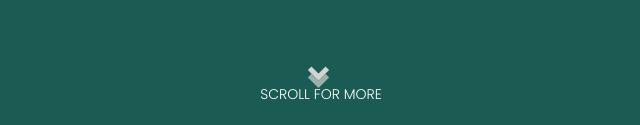
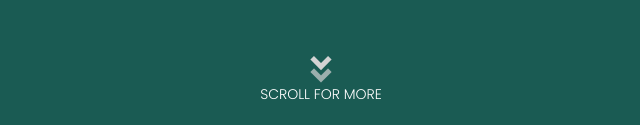
Before and after one commit to brenleung/zion-website-redesign, a plain HTML site: page index.html in a window 1280 px wide. Shown: the part 688-813 px from the top of the page, 319-959 px from the left. Drawn offline with Linux system fonts and the light colour scheme.

Commit message:
updated arrows to not overlay

```diff
--- a/styles/styles.css
+++ b/styles/styles.css
@@ -160,7 +160,7 @@ img {
 
 .arrow {
   position: absolute;
-  top: 94%;
+  top: 93%;
   left: 50%;
   transform: translate(-50%, -50%);
 }
@@ -172,7 +172,7 @@ img {
   border-bottom: 5px solid lightgray;
   border-right: 5px solid lightgray;
   transform: rotate(45deg);
-  margin: -10px;
+  margin: -5px;
   -webkit-animation: scroll 2s infinite;
           animation: scroll 2s infinite;
 }
```
